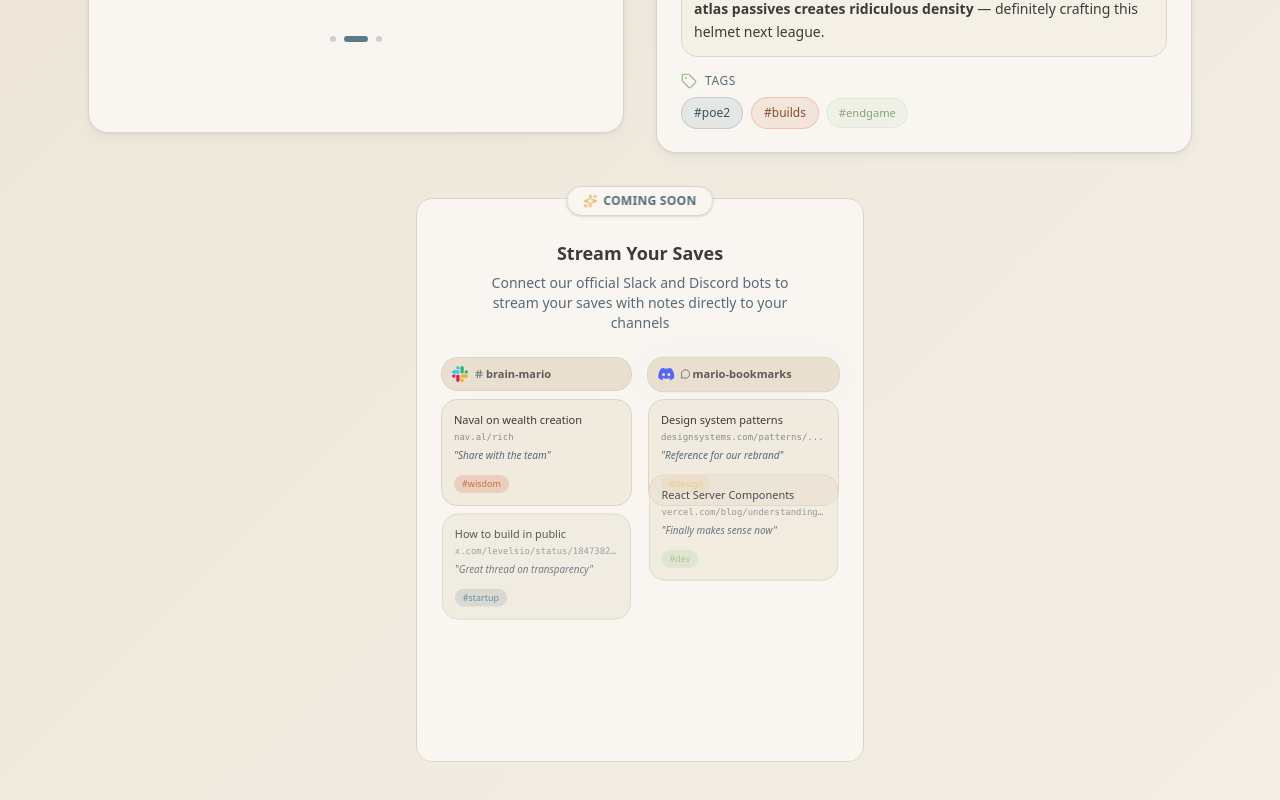
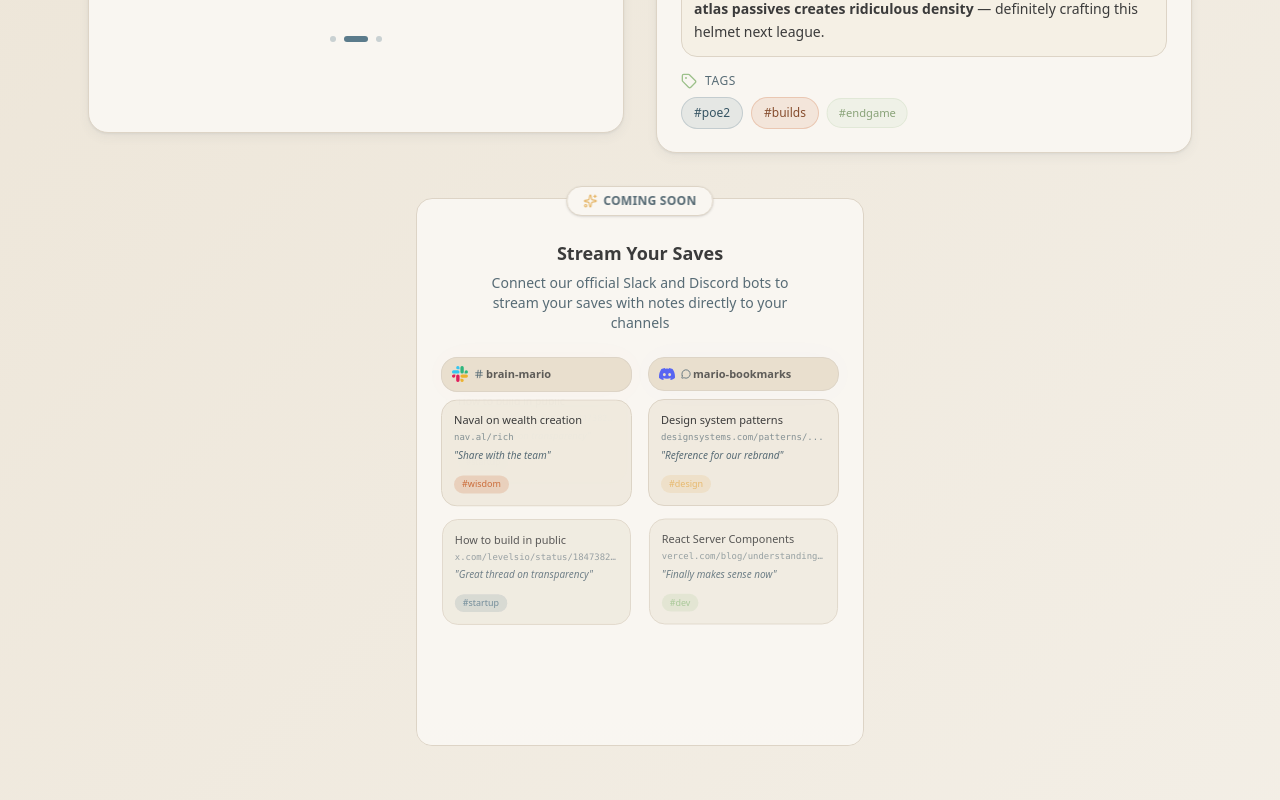
Before and after one commit to MyBackpocket/backpocket, a Next.js app in the folder apps/backpocket-web/: page / in a window 1280 px wide. Shown: the part 6969-7769 px from the top of the page. Built offline with nearby package versions, Linux system fonts and the light colour scheme; no server answers.

Commit message:
feat: Enhance animations in IntegrationsComingSoon component by integrating AnimatePresence and refining message display logic for improved user experience and visual appeal.

```diff
--- a/apps/backpocket-web/components/landing/integrations-coming-soon.tsx
+++ b/apps/backpocket-web/components/landing/integrations-coming-soon.tsx
@@ -1,6 +1,6 @@
 "use client";
 
-import { motion } from "framer-motion";
+import { AnimatePresence, motion } from "framer-motion";
 import { Hash, MessageCircle, Sparkles } from "lucide-react";
 import { useEffect, useState } from "react";
 import { duration } from "@/lib/constants/animations";
@@ -42,10 +42,8 @@ const SAVES_STREAM = [
 ];
 
 const TIMING = {
-  messageInterval: duration(3200),
+  messageInterval: duration(2200),
   maxMessages: 3,
-  cardHeight: 94,
-  gap: 20,
 };
 
 interface QueuedMessage {
@@ -56,18 +54,30 @@ interface QueuedMessage {
 const MessageCard = ({
   message,
   channel,
-  style,
+  index,
 }: {
   message: QueuedMessage;
   channel: "slack" | "discord";
-  style: React.CSSProperties;
+  index: number;
 }) => {
   const isSlack = channel === "slack";
 
   return (
-    <div
-      className="absolute left-0 right-0 transition-all duration-700 ease-out"
-      style={style}
+    <motion.div
+      layout
+      initial={{ opacity: 0, y: -20, scale: 0.95 }}
+      animate={{
+        opacity: 1 - index * 0.15,
+        y: 0,
+        scale: 1 - index * 0.01
+      }}
+      exit={{ opacity: 0, scale: 0.95 }}
+      transition={{
+        layout: { type: "spring", stiffness: 500, damping: 35 },
+        opacity: { duration: 0.3 },
+        y: { type: "spring", stiffness: 500, damping: 35 },
+        scale: { duration: 0.3 },
+      }}
     >
       <div
         className={`rounded-lg border p-3 bg-muted/50 ${
@@ -99,7 +109,7 @@ const MessageCard = ({
           #{message.save.tag}
         </span>
       </div>
-    </div>
+    </motion.div>
   );
 };
 
@@ -113,7 +123,6 @@ const MessageStack = ({
   pulse: boolean;
 }) => {
   const isSlack = channel === "slack";
-  const { cardHeight, gap } = TIMING;
 
   return (
     <div>
@@ -162,23 +171,20 @@ const MessageStack = ({
         </div>
       </motion.div>
 
-      {/* Message Stack - Fixed height with CSS transitions */}
-      <div
-        className="relative"
-        style={{ height: TIMING.maxMessages * cardHeight + (TIMING.maxMessages - 1) * gap }}
-      >
+      {/* Message Stack - Fixed height with overflow hidden to clip pushed-off cards */}
+      <div className="h-[306px] overflow-hidden">
+        <div className="flex flex-col gap-3">
+          <AnimatePresence mode="popLayout" initial={false}>
             {messages.map((msg, index) => (
               <MessageCard
                 key={msg.id}
                 message={msg}
                 channel={channel}
-            style={{
-              top: index * (cardHeight + gap),
-              opacity: 1 - index * 0.15,
-              transform: `scale(${1 - index * 0.01})`,
-            }}
+                index={index}
               />
             ))}
+          </AnimatePresence>
+        </div>
       </div>
     </div>
   );
```
Lines whose indentation alone changed are shown as unchanged.
